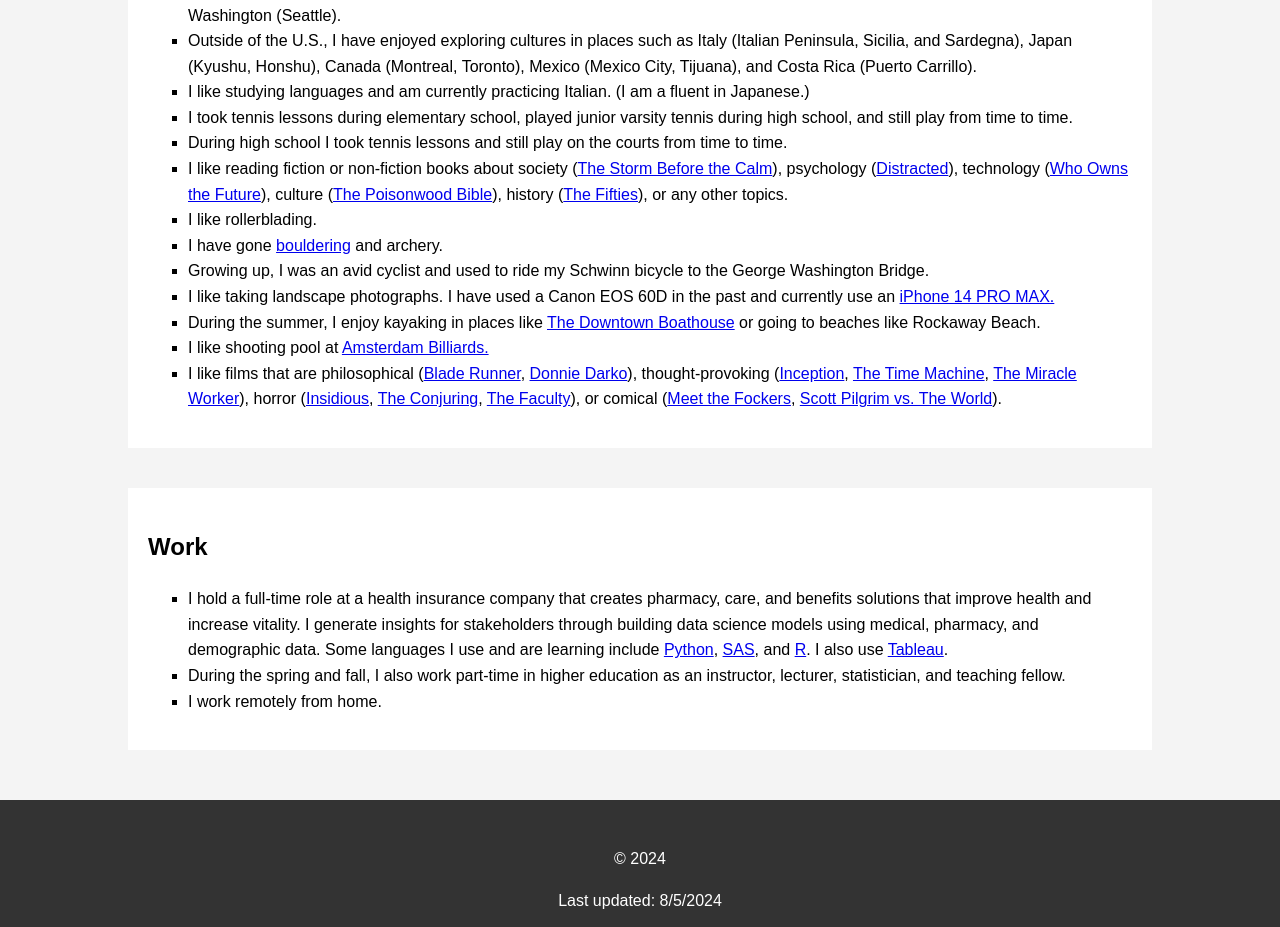
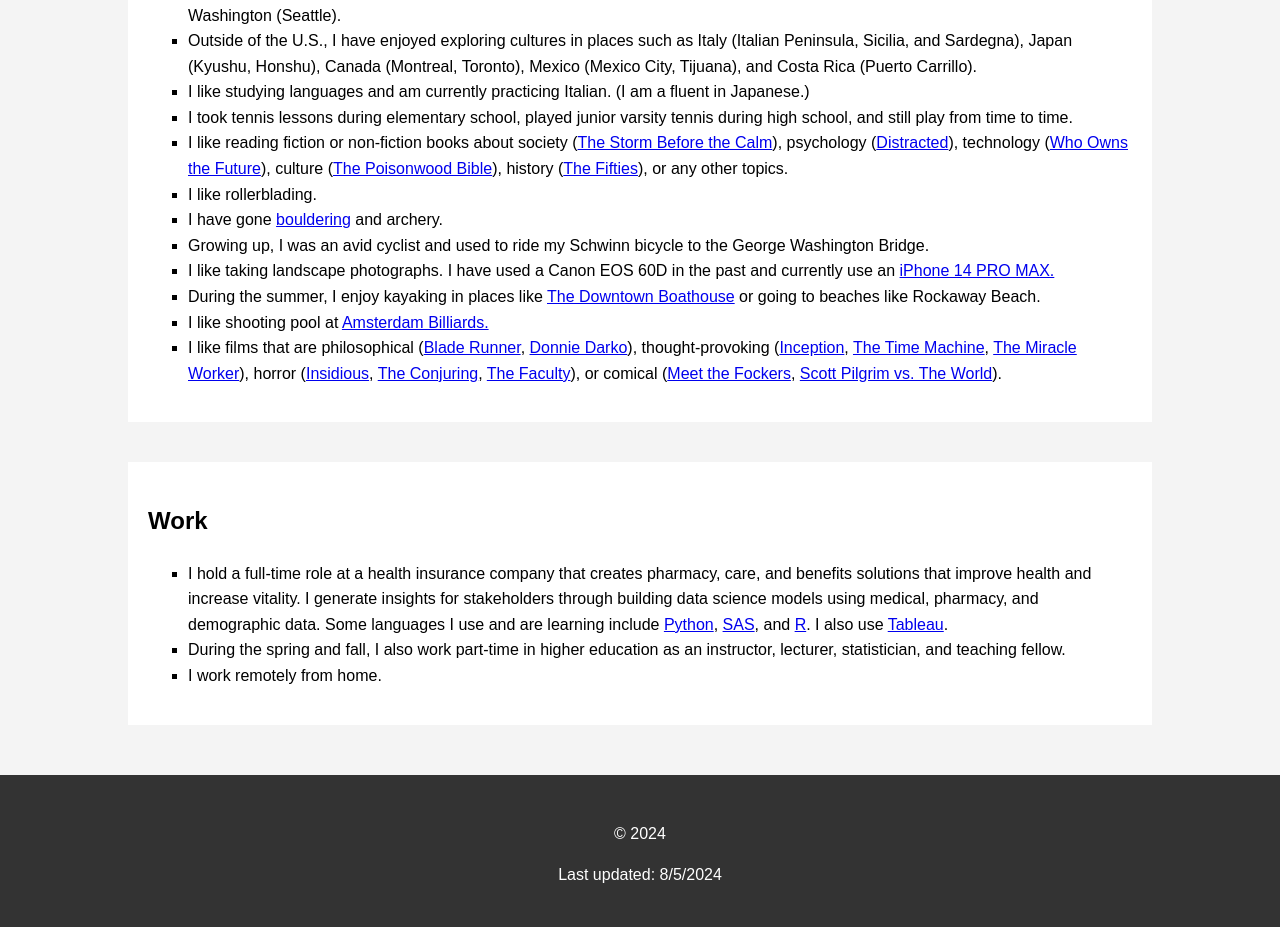
Before and after one commit to hyperlocality/hyperlocality.github.io, a plain HTML site: page index.htm in a window 1280 px wide. Shown: the part 1109-2036 px from the top of the page. Drawn offline with Linux system fonts and the light colour scheme.

Commit message:
Update index.htm

```diff
--- a/index.htm
+++ b/index.htm
@@ -184,7 +184,6 @@
                       and Costa Rica (Puerto Carrillo).</li>
                   <li>I like studying languages and am currently practicing Italian. (I am a fluent in Japanese.)</li>
                   <li>I took tennis lessons during elementary school, played junior varsity tennis during high school, and still play from time to time.</li>
-                  <li>During high school I took tennis lessons and still play on the courts from time to time.</li>
                   <li>I like reading fiction or non-fiction books about society (<A HREF="https://geopoliticalfutures.com/books/the-storm-before-the-calm/" TARGET="_BLANK">The Storm Before the Calm</A>),
                       psychology (<A HREF="https://www.amazon.com/Distracted-Erosion-Attention-Coming-Dark/dp/1591027489" TARGET="_BLANK">Distracted</A>),
                       technology (<A HREF="https://www.simonandschuster.com/books/Who-Owns-the-Future/Jaron-Lanier/9781451654974" TARGET="_BLANK">Who Owns the Future</A>),
```
